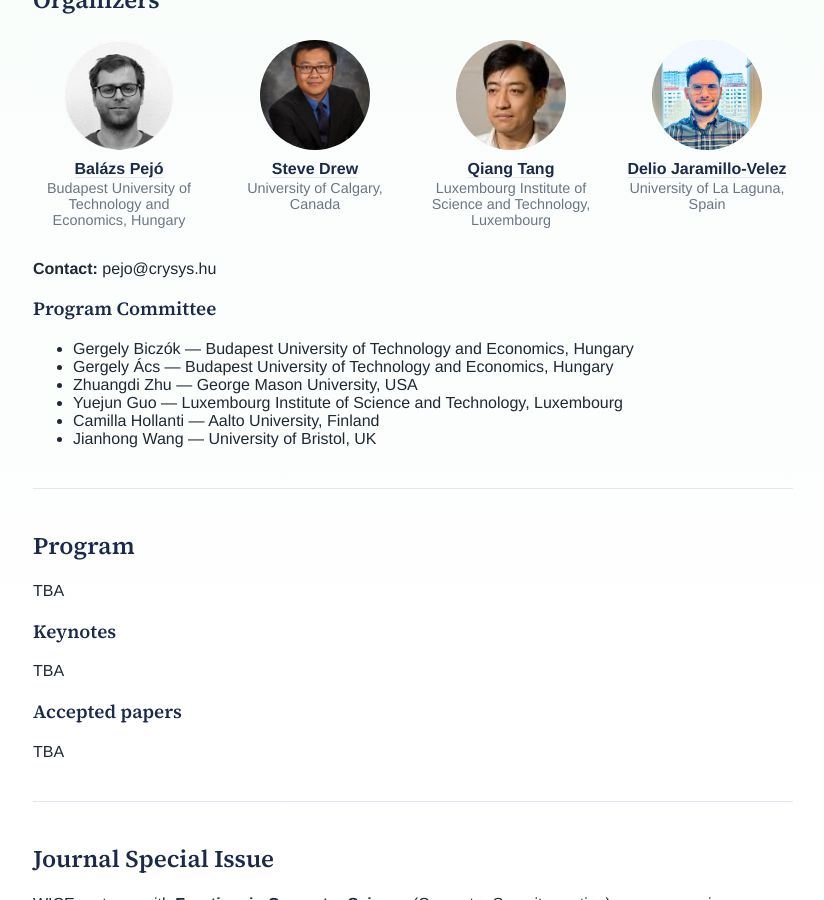
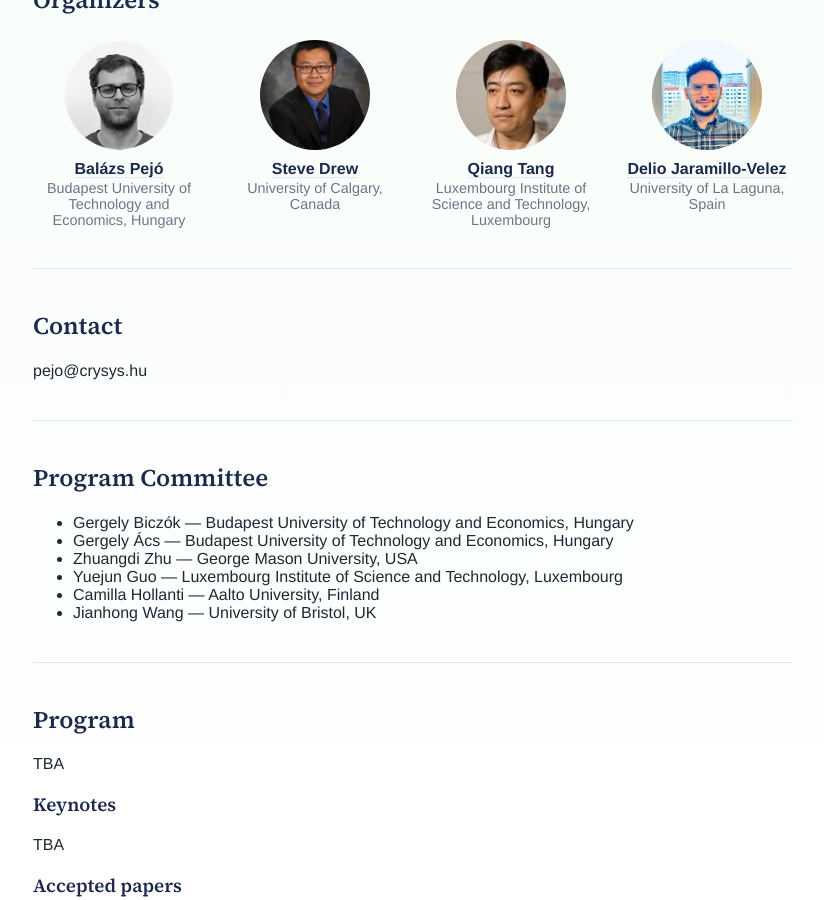
Before and after one commit to WICE-SaTML/WICE-SaTML.github.io, a Jekyll site: the page built from index.md, in a window 1280 px wide and 900 px high, scrolled down 2660 px. Shown: the whole window, without its empty margins (227-1051 px from the left). Built offline with Jekyll 4.4.1, drawn with Linux system fonts in a browser that asks for light colours; a script that is not in the unit is left out.

```diff
--- a/index.md
+++ b/index.md
@@ -153,9 +153,15 @@ All deadlines are 11:59 PM AoE (Anywhere on Earth).
   </div>
 </div>
 
-**Contact:** pejo@crysys.hu
+---
 
-### Program Committee
+## Contact
+
+pejo@crysys.hu
+
+---
+
+## Program Committee
 <ul>
   <li>Gergely Biczók — Budapest University of Technology and Economics, Hungary</li>
   <li>Gergely Ács — Budapest University of Technology and Economics, Hungary</li>
```
